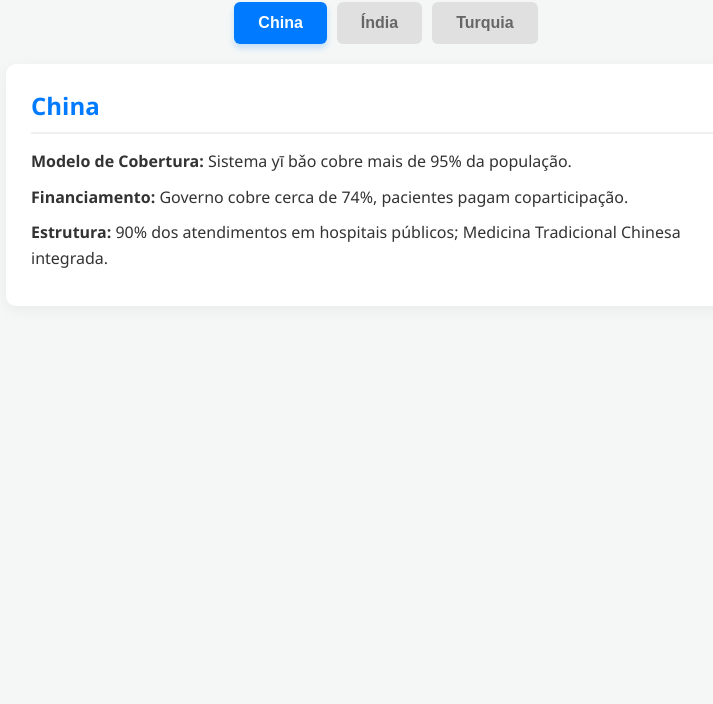
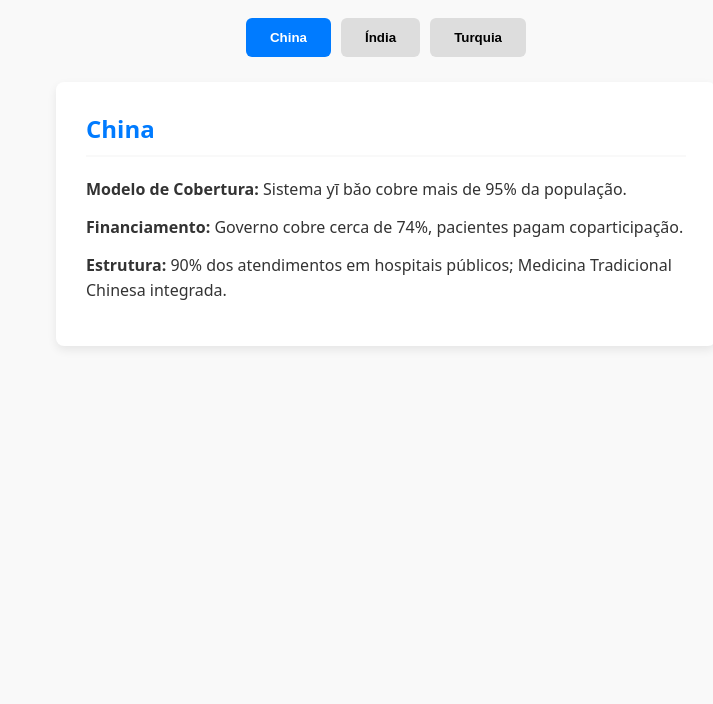
Before and after one commit to juliancruz2603-beep/PAISES-SUBDESENVOLVIDOS-E-EMERGENTES, a plain HTML site: page index.html in a window 1280 px wide. Shown: the part 96-800 px from the top of the page, without its empty margins (254-967 px from the left). Drawn offline with Linux system fonts and the light colour scheme.

Commit message:
Update style.css

```diff
--- a/style.css
+++ b/style.css
@@ -1,84 +1,79 @@
-/* Reset básico */
-* {
-    margin: 0;
-    padding: 0;
-    box-sizing: border-box;
+:root {
+  --primary-color: #007BFF;
+  --bg-color: #f9f9f9;
+  --text-color: #333;
+  --tab-bg: #ddd;
+  --tab-hover: #bbb;
+  --shadow: 0 4px 10px rgba(0, 0, 0, 0.08);
 }
 
 body {
-    font-family: 'Segoe UI', Tahoma, Geneva, Verdana, sans-serif;
-    margin: 30px auto;
-    max-width: 800px;
-    background-color: #f4f7f6;
-    color: #333;
-    padding: 0 20px;
+  font-family: system-ui, -apple-system, BlinkMacSystemFont, 'Segoe UI', Roboto, sans-serif;
+  margin: 0;
+  padding: 20px;
+  background-color: var(--bg-color);
+  color: var(--text-color);
 }
 
 h1 {
   text-align: center;
-    color: #222;
-    margin-bottom: 25px;
+  margin-bottom: 30px;
 }
 
-/* Estilização das Abas */
 .tabs {
   display: flex;
   justify-content: center;
   gap: 10px;
-    margin-bottom: 20px;
+  margin-bottom: 25px;
 }
 
 .tab {
   padding: 12px 24px;
   cursor: pointer;
-    background-color: #e0e0e0;
+  background-color: var(--tab-bg);
   border: none;
   border-radius: 6px;
-    font-size: 1rem;
   font-weight: 600;
-    color: #666;
-    transition: all 0.3s ease;
+  transition: background-color 0.2s ease, transform 0.1s ease;
 }
 
 .tab:hover {
-    background-color: #d0d0d0;
-    color: #333;
+  background-color: var(--tab-hover);
 }
 
 .tab.active {
-    background-color: #007BFF;
+  background-color: var(--primary-color);
   color: white;
-    box-shadow: 0 4px 6px rgba(0, 123, 255, 0.2);
 }
 
-/* Estilização do Conteúdo */
 .content {
   display: none;
   background: white;
-    padding: 25px;
-    border-radius: 10px;
-    box-shadow: 0 4px 15px rgba(0,0,0,0.05);
-    animation: fadeIn 0.4s ease;
+  padding: 30px;
+  border-radius: 8px;
+  box-shadow: var(--shadow);
+  max-width: 600px;
+  margin: 0 auto;
 }
 
 .content.active {
   display: block;
+  animation: fadeIn 0.3s ease;
 }
 
-h2 {
-    color: #007BFF;
-    margin-bottom: 15px;
-    border-bottom: 2px solid #f0f0f0;
+.content h2 {
+  margin-top: 0;
+  color: var(--primary-color);
+  border-bottom: 2px solid var(--bg-color);
   padding-bottom: 10px;
 }
 
 .content p {
   line-height: 1.6;
-    margin-bottom: 10px;
+  margin: 12px 0;
 }
 
-/* Animação suave para exibir o conteúdo */
 @keyframes fadeIn {
-    from { opacity: 0; transform: translateY(10px); }
+  from { opacity: 0; transform: translateY(5px); }
   to { opacity: 1; transform: translateY(0); }
 }
```
Lines whose indentation alone changed are shown as unchanged.
